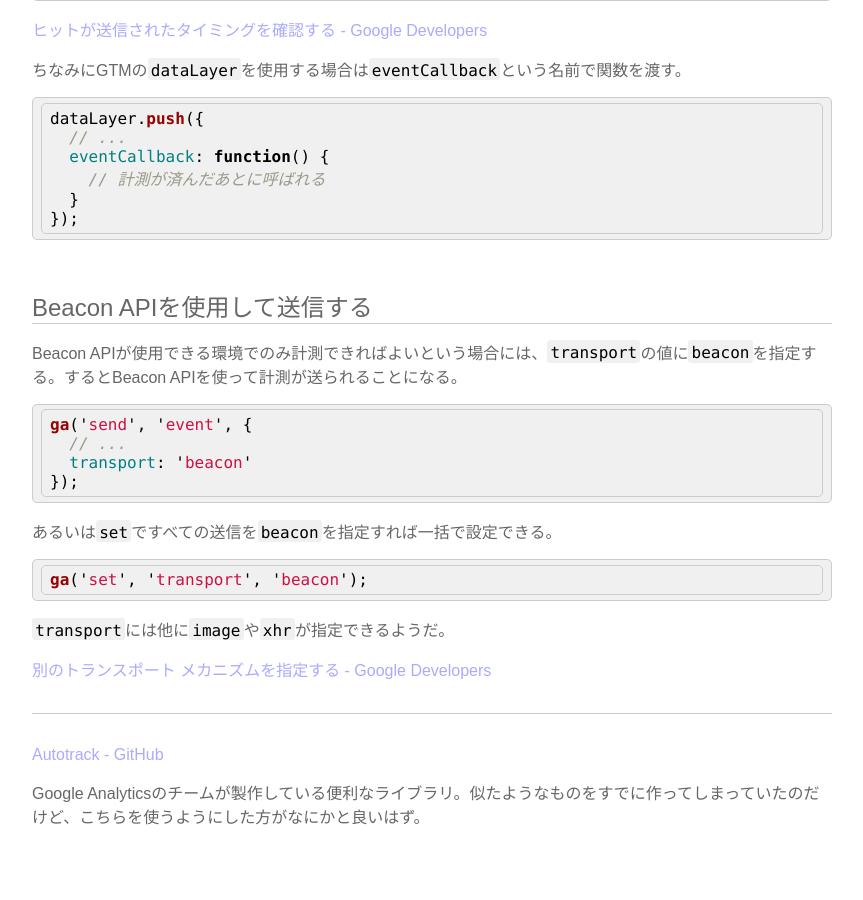
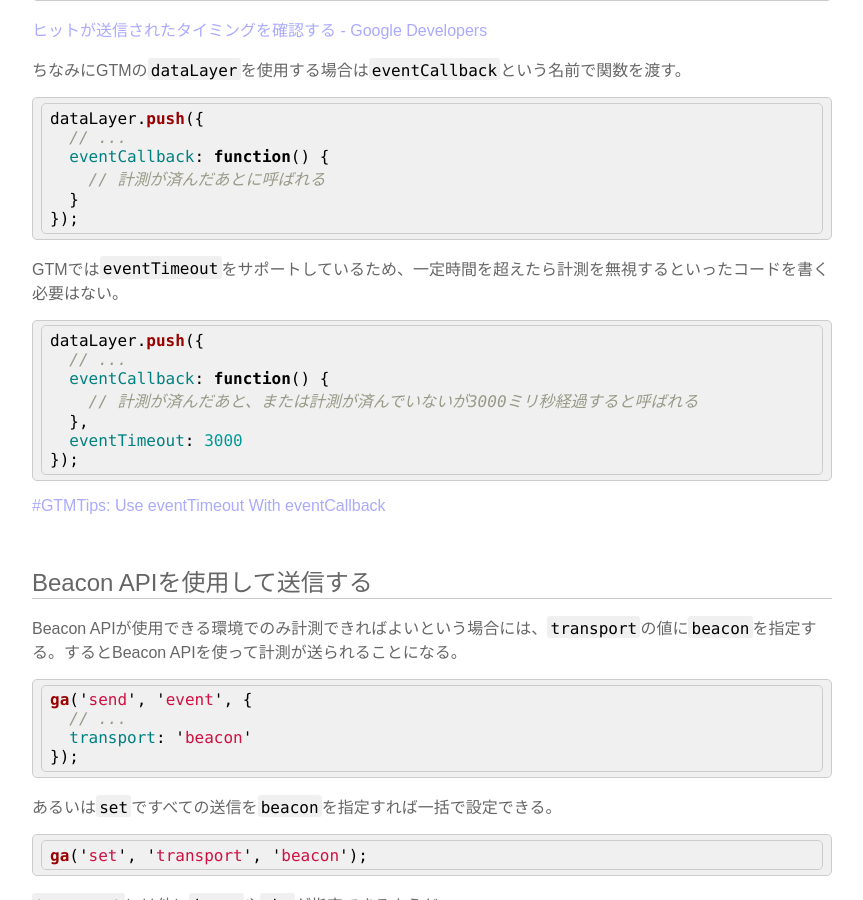
Before and after one commit to chocolateorange/chocolateorange.github.io, a Jekyll site: the page built from _posts/2016/11/2016-11-17-01.md, in a window 1280 px wide and 900 px high, scrolled down 1030 px. Shown: the whole window, without its empty margins (208-1071 px from the left). Built offline with Jekyll 4.4.1, drawn with Linux system fonts in a browser that asks for light colours; some web fonts are replaced.

Commit message:
updated note

````diff
--- a/_posts/2016/11/2016-11-17-01.md
+++ b/_posts/2016/11/2016-11-17-01.md
@@ -49,6 +49,20 @@ dataLayer.push({
 });
 ```
 
+GTMでは`eventTimeout`をサポートしているため、一定時間を超えたら計測を無視するといったコードを書く必要はない。
+
+```js
+dataLayer.push({
+  // ...
+  eventCallback: function() {
+    // 計測が済んだあと、または計測が済んでいないが3000ミリ秒経過すると呼ばれる
+  },
+  eventTimeout: 3000
+});
+```
+
+[#GTMTips: Use eventTimeout With eventCallback](https://www.simoahava.com/gtm-tips/use-eventtimeout-eventcallback/)
+
 ## Beacon APIを使用して送信する
 
 Beacon APIが使用できる環境でのみ計測できればよいという場合には、`transport`の値に`beacon`を指定する。するとBeacon APIを使って計測が送られることになる。
````
